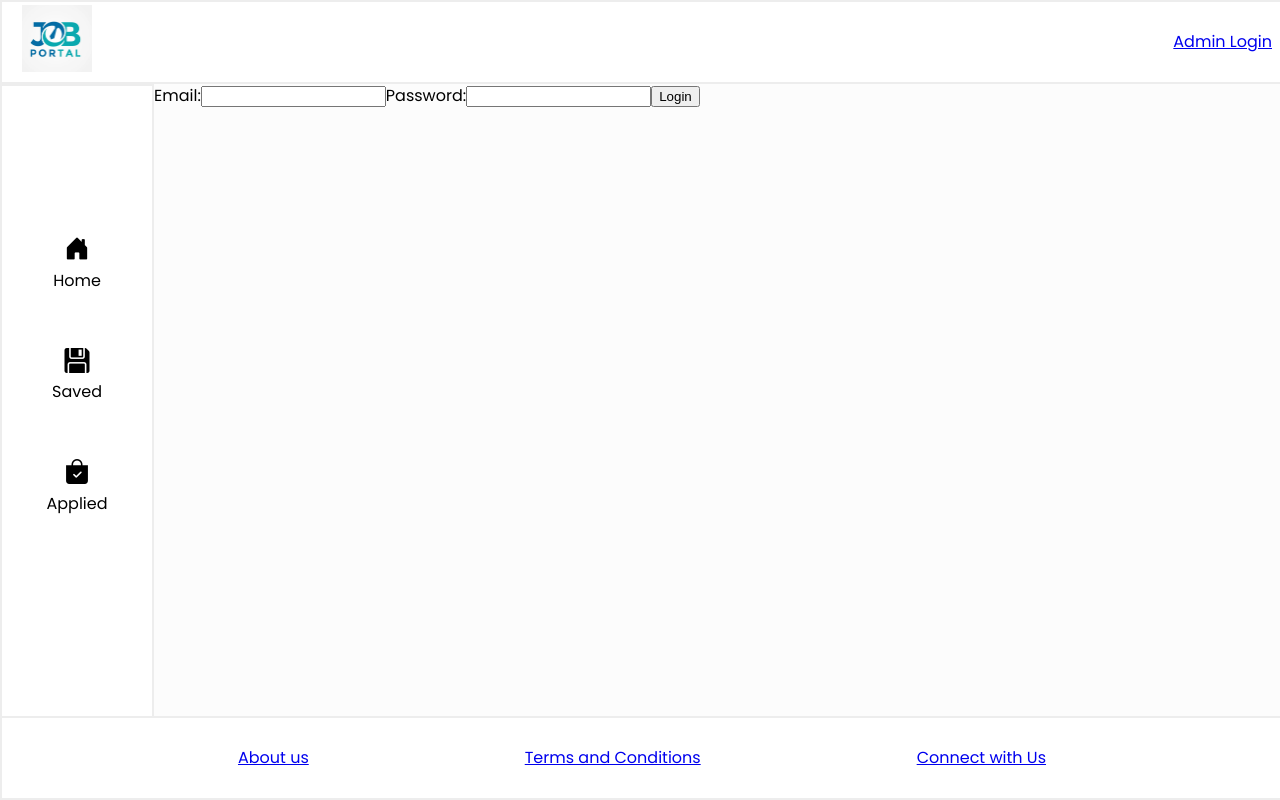
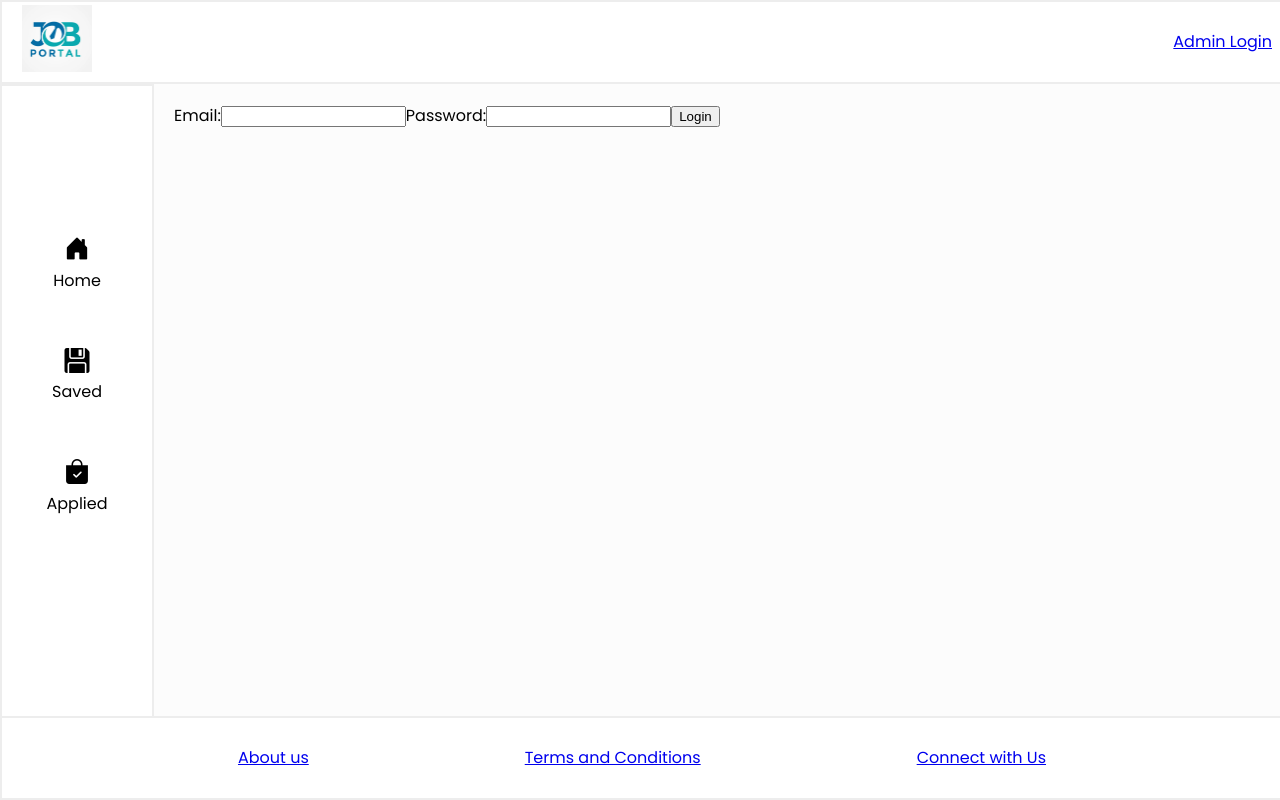
Before and after one commit to aliadossani/job-portal, a React (Vite) app: page /login in a window 1280 px wide. Built offline with nearby package versions, Linux system fonts and the light colour scheme; data requests are answered from the project's data file.

Commit message:
resolved the hover issue on JobCard

```diff
--- a/src/Pages/LoginPage.jsx
+++ b/src/Pages/LoginPage.jsx
@@ -1,5 +1,6 @@
 import { useEffect, useState } from "react";
 import { useNavigate } from "react-router-dom";
+import classes from "../styles/LoginPage.module.css";
 
 const LoginPage = ({ setIsLoggedIn, setUserEmail, isLoggedIn }) => {
     const [username, setUsername] = useState("");
@@ -26,7 +27,7 @@ const LoginPage = ({ setIsLoggedIn, setUserEmail, isLoggedIn }) => {
 
     }
     return (
-        <form onSubmit={handleSubmit}>
+        <form onSubmit={handleSubmit} className={classes.loginCtn}>
 
             <label>Email:
                 <input type="email" name="email" value={username} onChange={(event) => setUsername(event.target.value)} required />
--- a/src/styles/JobCard.module.css
+++ b/src/styles/JobCard.module.css
@@ -27,9 +27,10 @@
     color: #050c26;
 }
 
-.jobCardContainer:hover {
+.linkCtn:hover {
     text-decoration: none;
 }
+
 
 .companyImageContainer {
     margin-right: 10px;
--- /dev/null
+++ b/src/styles/LoginPage.module.css
@@ -0,0 +1,4 @@
+.loginCtn {
+    padding: 10px;
+    margin: 10px;
+}
```
